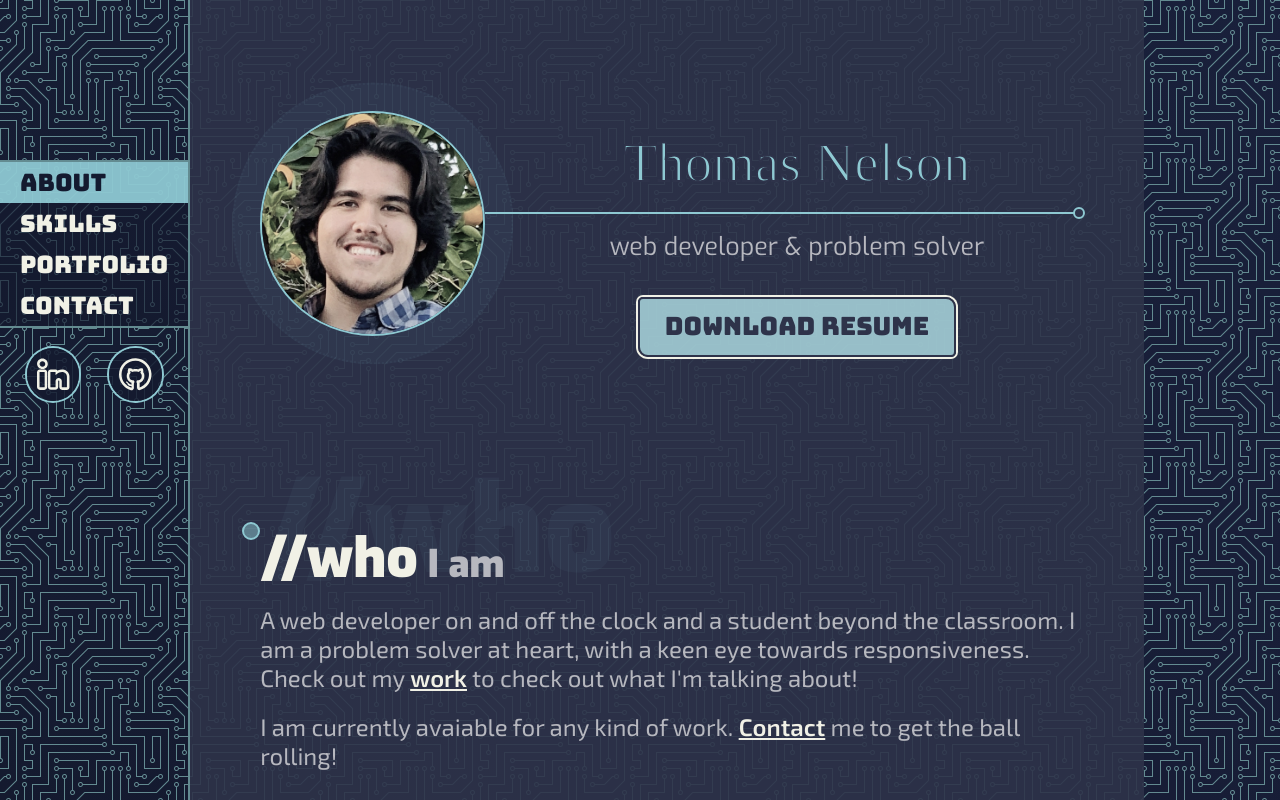
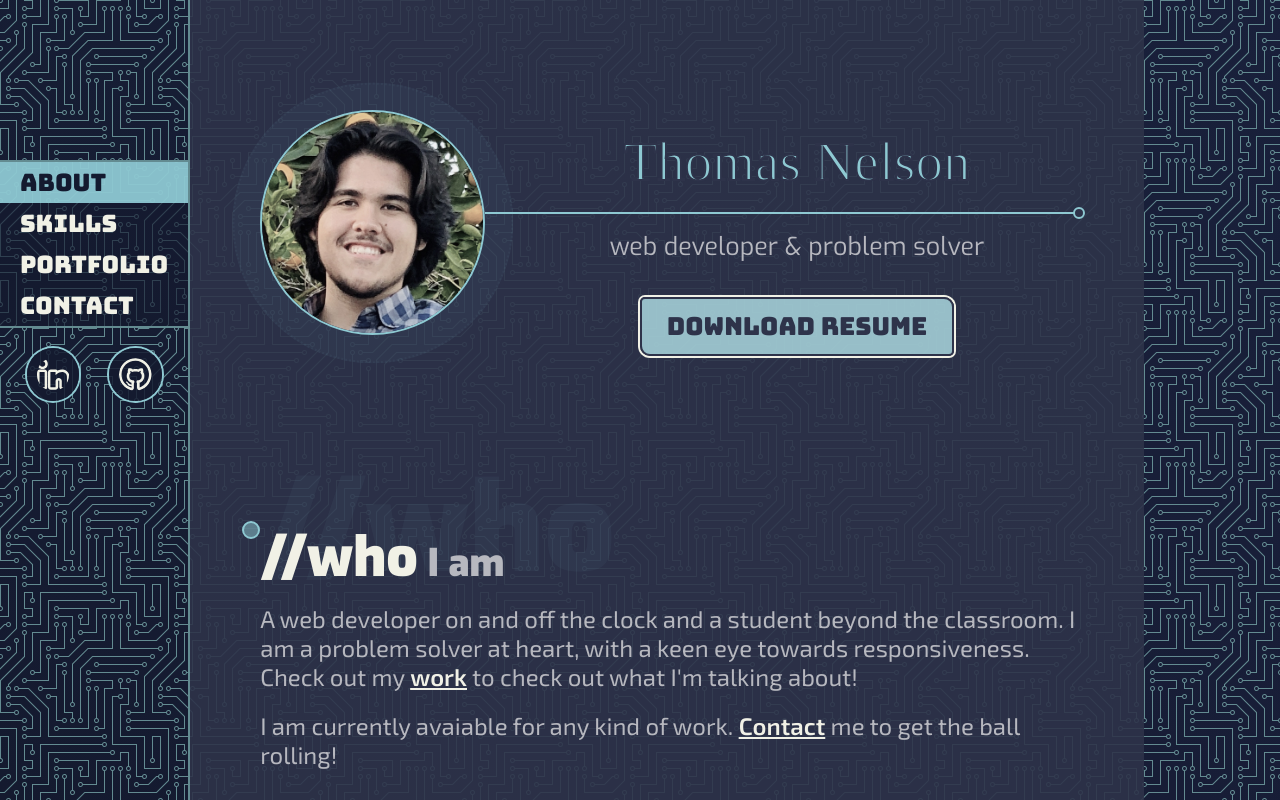
Before and after one commit to thnlsn/portfolio, a React (Create React App) app: page / in a window 1280 px wide. Built offline with nearby package versions, Linux system fonts and the light colour scheme; the HTML template or start-up script is replaced by a standard one; a web font is replaced by a local one.

Commit message:
refactored the resume download and contact submit buttons to consilidate duplicate code into a button class

```diff
--- a/src/components/Contact.jsx
+++ b/src/components/Contact.jsx
@@ -28,7 +28,10 @@ const Contact = ({ placeholders, btnText: text }) => {
           placeholder={message}
           resize='none'
         ></textarea>
-        <button className='contact__submit text-emphasized' type='submit'>
+        <button
+          className='contact__submit text-emphasized submit-button'
+          type='submit'
+        >
           {text}
         </button>
       </form>
--- a/src/components/Header.jsx
+++ b/src/components/Header.jsx
@@ -29,7 +29,7 @@ const Header = ({ img }) => {
       <a
         href='./files/Thomas_Nelson_Resume.pdf'
         target='_blank'
-        className='header__resume text-emphasized'
+        className='header__resume text-emphasized submit-button'
       >
         Download Resume
       </a>
--- a/src/css/style.css
+++ b/src/css/style.css
@@ -28,6 +28,33 @@
 
 .u-underline {
   text-decoration: underline;
+}
+
+.submit-button {
+  cursor: pointer;
+  outline: none;
+  text-decoration: none;
+  border: 2px solid currentColor;
+  border-top-left-radius: 5px;
+  border-top-right-radius: 10px;
+  border-bottom-right-radius: 5px;
+  border-bottom-left-radius: 10px;
+  font-size: 1.035em !important;
+  box-shadow: 0 0 0 2px #f1f1e6;
+  padding: 1.5rem 2.5rem;
+  line-height: 1;
+  justify-self: center;
+  transition: color 0.15s, background-color 0.25s, border-color 0.25s, box-shadow 0.4s;
+  will-change: color, background-color, border-color, box-shadow;
+}
+.submit-button:hover {
+  color: #f1f1e6;
+  box-shadow: none;
+  background-color: transparent;
+  border-color: #f1f1e6;
+}
+.submit-button:active {
+  background-color: rgba(142, 201, 210, 0.7);
 }
 
 html {
@@ -323,11 +350,6 @@ body ::selection {
   font-family: "Bungee", cursive;
   font-size: 2rem;
 }
-@media only screen and (max-width: 25em) {
-  .text-emphasized {
-    font-size: 2rem;
-  }
-}
 .text-emphasized--inline {
   font-family: "Bungee Inline", cursive;
   font-size: 2.6rem;
@@ -337,8 +359,6 @@ body ::selection {
   fill: #2e334a;
   height: 4rem;
   width: 4rem;
-  overflow-x: visible;
-  overflow-y: visible;
 }
 @media only screen and (max-width: 25em) {
   .skill__icon {
@@ -719,14 +739,13 @@ body ::selection {
   }
 }
 .navigation__social-link .skill__icon {
-  display: block;
   height: 5.25rem;
   width: 5.25rem;
   fill: #f1f1e6;
   border-radius: 50%;
+  padding: 1rem;
   will-change: background-color, fill;
   transition: background-color 0.45s, fill 0.65s;
-  border: 1rem solid transparent;
   box-shadow: 0 0 0 2px #8ec9d2;
   background-color: rgba(20, 26, 47, 0.85);
 }
@@ -814,7 +833,7 @@ body ::selection {
     -webkit-text-stroke: 2px #2e334a;
   }
 }
-@media only screen and (max-width: 37.5em) {
+@media only screen and (max-width: 37.5em), (orientation: portrait) {
   .header .heading-primary {
     padding-left: 0rem;
   }
@@ -828,7 +847,7 @@ body ::selection {
   align-self: start;
   padding-left: 3rem;
 }
-@media only screen and (max-width: 37.5em) {
+@media only screen and (max-width: 37.5em), (orientation: portrait) {
   .header .heading-subtitle {
     padding-left: 0rem;
   }
@@ -865,7 +884,7 @@ body ::selection {
   top: 50%;
   transform: translate(50%, -50%);
 }
-@media only screen and (max-width: 37.5em) {
+@media only screen and (max-width: 37.5em), (orientation: portrait) {
   .header .divider {
     border-radius: 45%;
   }
@@ -873,30 +892,11 @@ body ::selection {
     display: none;
   }
 }
-@media only screen and (orientation: portrait) {
-  .header .divider:after {
-    display: none;
-  }
-}
 .header__resume {
-  outline: none;
-  text-decoration: none;
-  color: #2e334a;
   background-color: rgba(171, 215, 222, 0.85);
   margin-left: 3rem;
   margin-top: 2.25rem;
-  border: 2px solid currentColor;
-  border-top-left-radius: 5px;
-  border-top-right-radius: 10px;
-  border-bottom-right-radius: 5px;
-  border-bottom-left-radius: 10px;
-  box-shadow: 0 0 0 2px #f1f1e6;
-  justify-self: center;
   transform: translateY(1rem);
-  padding: 1.5rem 2.5rem;
-  line-height: 1;
-  font-size: 1.05em;
-  will-change: color, background-color, border-color, box-shadow;
 }
 @media only screen and (max-width: 22.8125em) {
   .header__resume {
@@ -904,19 +904,10 @@ body ::selection {
     padding: 1.5rem 1.75rem;
   }
 }
-@media only screen and (max-width: 37.5em) {
+@media only screen and (max-width: 37.5em), (orientation: portrait) {
   .header__resume {
     margin-left: 0rem;
   }
-}
-.header__resume:hover {
-  color: #f1f1e6;
-  box-shadow: none;
-  background-color: transparent;
-  border-color: #f1f1e6;
-}
-.header__resume:active {
-  background-color: rgba(142, 201, 210, 0.7);
 }
 .header__socials {
   display: none;
@@ -1261,30 +1252,8 @@ body ::selection {
   resize: none;
 }
 .contact__submit {
-  cursor: pointer;
-  outline: none;
-  border: 2px solid currentColor;
-  box-shadow: 0 0 0 2px #f1f1e6;
   grid-column: 1/-1;
-  justify-self: center;
-  padding: 1.5rem 2.5rem;
-  line-height: 1;
-  border-top-left-radius: 5px;
-  border-top-right-radius: 10px;
-  border-bottom-right-radius: 5px;
-  border-bottom-left-radius: 10px;
-  will-change: color, background-color, border-color, box-shadow;
-  transition: color 0.15s, background-color 0.25s, border-color 0.25s, box-shadow 0.4s;
   background-color: #f1f1e6;
-}
-.contact__submit:hover {
-  box-shadow: none;
-  color: #f1f1e6;
-  background-color: transparent;
-  border-color: #f1f1e6;
-}
-.contact__submit:active {
-  background-color: rgba(142, 201, 210, 0.5);
 }
 
 /*
--- a/src/sass/_breakpoints.scss
+++ b/src/sass/_breakpoints.scss
@@ -1,4 +1,5 @@
-// RESPONSIVE BREAKPOINTS
+@use 'variables';
+// RESPONSIVE
 // ----------------------- (x / 16) where x = desired breakpoint in px
 $bp-largest: 103.125em; // ---- 1650px
 $bp-larger: 75em; // ---- 1200px
@@ -9,3 +10,39 @@ $bp-small: 37.5em; // ---- 600px
 $bp-phone-large: 31.25em; // ---- 500px
 $bp-phone-small: 25em; // ---- 400px
 $bp-smallest: 22.8125em; // ---- 365px
+
+.submit-button {
+  cursor: pointer;
+  outline: none;
+  text-decoration: none;
+
+  border: 2px solid currentColor;
+  border-top-left-radius: 5px;
+  border-top-right-radius: 10px;
+  border-bottom-right-radius: 5px;
+  border-bottom-left-radius: 10px;
+
+  font-size: 1.035em !important;
+
+  box-shadow: 0 0 0 2px variables.$color-white; // Outline that closes in
+
+  padding: 1.5rem 2.5rem;
+  line-height: 1;
+
+  justify-self: center;
+
+  transition: color 0.15s, background-color 0.25s, border-color 0.25s,
+    box-shadow 0.4s;
+  will-change: color, background-color, border-color, box-shadow;
+
+  &:hover {
+    color: variables.$color-white;
+    box-shadow: none;
+    background-color: transparent;
+    border-color: variables.$color-white;
+  }
+
+  &:active {
+    background-color: rgba($color: variables.$color-secondary, $alpha: 0.7);
+  }
+}
--- a/src/sass/_components.scss
+++ b/src/sass/_components.scss
@@ -72,7 +72,8 @@
     @supports (-webkit-text-stroke: 2px black) {
       -webkit-text-stroke: 2px variables.$color-primary; // width | color
     }
-    @media only screen and (max-width: breakpoints.$bp-small) {
+    @media only screen and (max-width: breakpoints.$bp-small),
+      (orientation: portrait) {
       padding-left: 0rem;
     }
     @media only screen and (max-width: breakpoints.$bp-phone-small) {
@@ -83,7 +84,8 @@
     align-self: start;
     padding-left: 3rem;
 
-    @media only screen and (max-width: breakpoints.$bp-small) {
+    @media only screen and (max-width: breakpoints.$bp-small),
+      (orientation: portrait) {
       padding-left: 0rem;
     }
   }
@@ -126,13 +128,9 @@
       transform: translate(50%, -50%);
     }
 
-    @media only screen and (max-width: breakpoints.$bp-small) {
+    @media only screen and (max-width: breakpoints.$bp-small),
+      (orientation: portrait) {
       border-radius: 45%;
-      &:after {
-        display: none;
-      }
-    }
-    @media only screen and (orientation: portrait) {
       &:after {
         display: none;
       }
@@ -142,9 +140,6 @@
   // position: relative;
 
   &__resume {
-    outline: none;
-    text-decoration: none;
-    color: variables.$color-primary;
     background-color: rgba(
       $color: lighten($color: variables.$color-secondary, $amount: 8),
       $alpha: 0.85
@@ -153,46 +148,17 @@
     margin-left: 3rem;
     margin-top: 2.25rem;
 
-    border: 2px solid currentColor;
-    border-top-left-radius: 5px;
-    border-top-right-radius: 10px;
-    border-bottom-right-radius: 5px;
-    border-bottom-left-radius: 10px;
-
-    box-shadow: 0 0 0 2px variables.$color-white;
-
-    // box-shadow: variables.$color-secondary 0px 0px 2px;
-
-    justify-self: center;
-
     transform: translateY(
       1rem
     ); // Default positioning for once animation is over
-
-    padding: 1.5rem 2.5rem;
-    line-height: 1;
-
-    font-size: 1.05em;
 
     @media only screen and (max-width: breakpoints.$bp-smallest) {
       font-size: 0.9em;
       padding: 1.5rem 1.75rem;
     }
-    @media only screen and (max-width: breakpoints.$bp-small) {
+    @media only screen and (max-width: breakpoints.$bp-small),
+      (orientation: portrait) {
       margin-left: 0rem;
-    }
-
-    will-change: color, background-color, border-color, box-shadow;
-    &:hover {
-      color: variables.$color-white;
-      box-shadow: none;
-      background-color: transparent;
-      border-color: variables.$color-white;
-      // box-shadow: rgba(variables.$color-secondary, 1) 0px 0px 10px;
-    }
-
-    &:active {
-      background-color: rgba($color: variables.$color-secondary, $alpha: 0.7);
     }
   }
 
@@ -620,53 +586,14 @@
     }
   }
 
-  @media only screen and (max-width: breakpoints.$bp-phone-small) {
-    &__name {
-    }
-
-    &__email {
-    }
-  }
-
   &__message {
     grid-column: 1 / -1;
     resize: none;
   }
 
   &__submit {
-    cursor: pointer;
-    outline: none;
-    border: 2px solid currentColor;
-    box-shadow: 0 0 0 2px variables.$color-white;
-
     grid-column: 1 / -1;
-    justify-self: center;
-
-    padding: 1.5rem 2.5rem;
-    line-height: 1;
-
-    border-top-left-radius: 5px;
-    border-top-right-radius: 10px;
-    border-bottom-right-radius: 5px;
-    border-bottom-left-radius: 10px;
-
-    will-change: color, background-color, border-color, box-shadow;
-    transition: color 0.15s, background-color 0.25s, border-color 0.25s,
-      box-shadow 0.4s;
     background-color: variables.$color-white;
-    // box-shadow: variables.$color-secondary 0px 0px 2px;
-
-    &:hover {
-      box-shadow: none;
-      color: variables.$color-white;
-      background-color: transparent;
-      border-color: variables.$color-white;
-      // box-shadow: rgba(variables.$color-secondary, 1) 0px 0px 10px;
-    }
-
-    &:active {
-      background-color: rgba($color: variables.$color-secondary, $alpha: 0.5);
-    }
   }
 }
 
--- a/src/sass/_layout.scss
+++ b/src/sass/_layout.scss
@@ -314,8 +314,6 @@
     }
 
     .skill__icon {
-      display: block;
-
       @media only screen and (max-width: breakpoints.$bp-medium) {
         fill: variables.$color-secondary;
 
@@ -333,10 +331,10 @@
       fill: variables.$color-white;
 
       border-radius: 50%;
+      padding: 1rem;
 
       will-change: background-color, fill;
       transition: background-color 0.45s, fill 0.65s;
-      border: 1rem solid transparent;
       box-shadow: 0 0 0 2px variables.$color-secondary;
       background-color: rgba(variables.$color-bg, 0.85);
 
--- a/src/sass/_typography.scss
+++ b/src/sass/_typography.scss
@@ -93,10 +93,6 @@
   font-family: variables.$font-navigation;
   font-size: 2rem;
 
-  @media only screen and (max-width: breakpoints.$bp-phone-small) {
-    font-size: 2rem;
-  }
-
   // For links to other sections
   &--inline {
     font-family: variables.$font-primary;
@@ -108,9 +104,6 @@
   fill: variables.$color-primary;
   height: 4rem;
   width: 4rem;
-
-  overflow-x: visible;
-  overflow-y: visible;
 
   @media only screen and (max-width: breakpoints.$bp-phone-small) {
     height: 3.5rem;
```
Also changed, not shown: 1 other file (tests, documents, lock files or other folders).
